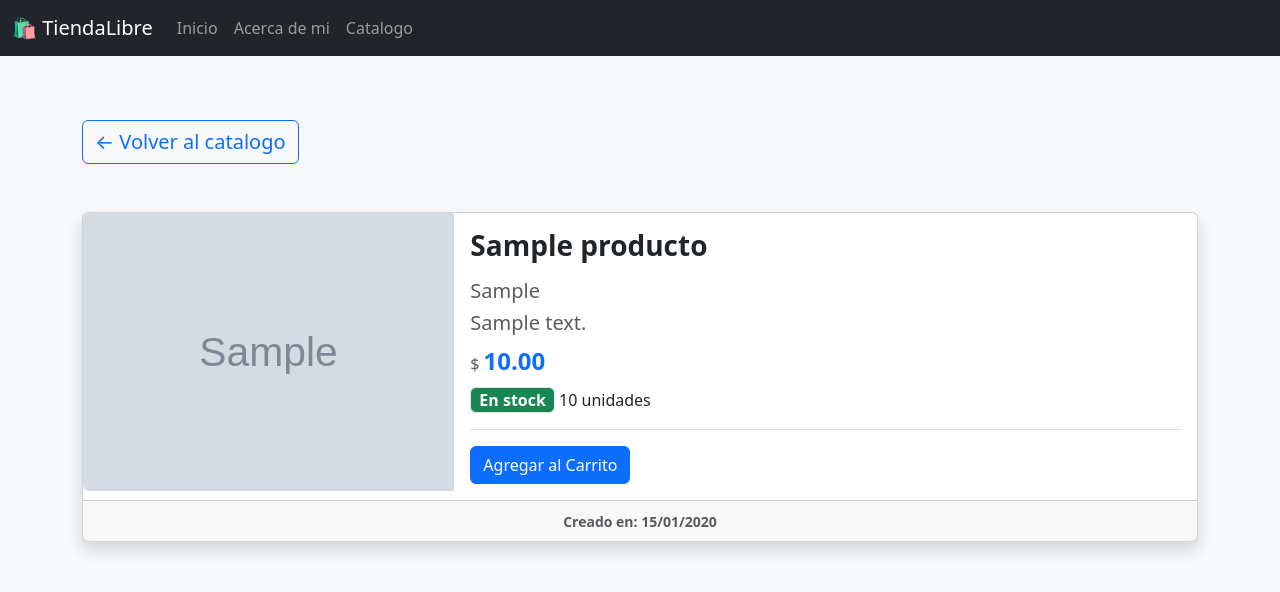
After one commit to Villada-PG3/trabajo-practico-tienda-libre-VerceePepo, a Django app: page /detalle/1/ in a window 1280 px wide. The commit adds this page. Shown: the top 592 px of the page. Run offline with Django 5.2, Linux system fonts and the light colour scheme; tables that the repository leaves empty hold one stand-in row (values such as "Sample post"); grey boxes marked "Sample" are stand-in pictures.

Commit message:
página de detalle de producto con URL dinámica.

```diff
--- a/TiendaLibre/models.py
+++ b/TiendaLibre/models.py
@@ -2,6 +2,7 @@ from django.db import models
 
 
 class Categoria(models.Model):
+    id = models.AutoField(primary_key=True)
     nombre = models.CharField(max_length=100, unique=True)
     slug = models.SlugField(max_length=100, unique=True)
 
@@ -16,6 +17,7 @@ class Categoria(models.Model):
 
 class Producto(models.Model):
     categoria = models.ForeignKey(Categoria, on_delete=models.CASCADE, related_name='productos', null=True, blank=True)
+    id = models.AutoField(primary_key=True)
     nombre = models.CharField(max_length=100)
     descripcion = models.TextField(blank=True)
     precio = models.DecimalField(decimal_places=2, max_digits=10)
--- a/TiendaLibre/templates/tiendalibre/catalogo.html
+++ b/TiendaLibre/templates/tiendalibre/catalogo.html
@@ -13,7 +13,8 @@
                 <div class="card h-100 border-0 shadow-sm hover-shadow transition-all rounded-3 overflow-hidden">
                     <div class="card-body d-flex flex-column justify-content-between p-4">
                         <div>
-                            <h5 class="card-title text-dark fw-bold mb-3">{{ producto.nombre|default:"Sin Nombre" }}</h5>
+
+                            <a href="{% url 'detalle' producto.id %}" class="card-title text-dark fw-bold mb-3">{{ producto.nombre|default:"Sin Nombre" }}</a>
                             <p class="card-text text-muted mb-2">{{ producto.marca|default:"Sin Marca" }}</p>
                             <p class="card-text text-muted mb-2">{{ producto.descripcion|truncatechars:30|default:"Sin Descripción" }}</p>
                             <div class="d-flex align-items-baseline mb-2">
@@ -31,6 +32,7 @@
 
 
                         </div>
+                        <a href="/detalle/{{producto.id}}" class="btn btn-primary mt-3">Ver Detalle</a>
                     </div>
                 </div>
             </div>
--- /dev/null
+++ b/TiendaLibre/templates/tiendalibre/detalle.html
@@ -0,0 +1,53 @@
+{% extends "tiendalibre/base.html" %}
+
+{% block title%} {{ producto.nombre }} - Detalle del Producto
+
+{% endblock %}
+
+{% block content %}
+<div class="container my-5">
+    <a href ="/catalogo" class="btn btn-outline-primary mt-3 fs-5">&larr; Volver al catalogo</a>
+</div>
+<div class="container my-5">
+    <div class="card shadow">
+
+        <div class="row g-0">
+
+            <div class="col-md-4">
+
+                <img src="{{ producto.imagen.url }}" class="img-fluid rounded-start" alt= "Imagen de {{ producto.nombre }}"  >
+            </div>
+            <div class="col-md-8">
+                <div class="card-body">
+
+                    <h3 class="card-title text-dark fw-bold mb-3">{{ producto.nombre|default:"Sin Nombre" }}</h3>
+                    <h5 class="card-text text-muted mb-2">{{ producto.marca|default:"Sin Marca" }}</h5>
+                    <h5 class="card-text text-muted mb-2">{{ producto.descripcion|default:"Sin Descripción" }}</h5>
+                    <div class="d-flex align-items-baseline mb-2">
+                        <span class="text-muted me-1 fs-6">$</span>
+                        <span class="fs-4 fw-bold text-primary text-align-center">{{ producto.precio|floatformat:2|default:"Sin Precio" }}</span>
+                    </div>
+                    <div >
+                    {% if producto.stock > 0 %}
+                        <span class="badge bg-success text-white border px-2 py-1 fs-6">En stock</span> {{ producto.stock }} unidades</span>
+                    {% else %}
+                        <span class="badge bg-danger text-white border px-2 py-1 fs-6">Agotado</span>
+                    {% endif %}
+
+                    <div class="pt-3 border-top mt-3">
+
+                    </div>
+
+
+
+                    <a href="/detalle/{{producto.id}}" class="btn btn-primary">Agregar al Carrito</a>
+                </div>
+
+            </div>
+        </div>
+        <footer class="card-footer p-2 text-muted text-center">
+            <small class="text-muted fw-semibold text-align-center">Creado en: {{ producto.fecha_creacion|default:"Sin Fecha"|date:"d/m/Y" }}</small>
+        </footer>
+    </div>
+</div>
+{% endblock %}
--- a/TiendaLibre/urls.py
+++ b/TiendaLibre/urls.py
@@ -5,4 +5,5 @@ urlpatterns = [
     path('', views.home, name='home'),
     path('acerca_de_mi/', views.acerca_de_mi, name='acerca_de_mi'),
     path('catalogo', views.catalogo, name='catalogo'),
+    path('detalle/<int:producto_id>/', views.detalle, name='detalle'),
 ]
--- a/TiendaLibre/views.py
+++ b/TiendaLibre/views.py
@@ -1,6 +1,7 @@
 from django.shortcuts import render
 from django.views.generic import TemplateView
 from .models import Producto, Categoria
+from django.shortcuts import get_object_or_404
 
 
 
@@ -29,3 +30,10 @@ def catalogo(request):
         'productos': productos
     }
     return render(request, 'tiendalibre/catalogo.html', context)
+
+def detalle(request, producto_id):
+    producto = get_object_or_404(Producto, id=producto_id)
+    context = {
+        'producto': producto
+    }
+    return render(request, 'tiendalibre/detalle.html', context)
```
Also changed, not shown: TiendaLibre/migrations/0006_alter_categoria_id_alter_producto_id.py (added), media/productos/a.png (added).
